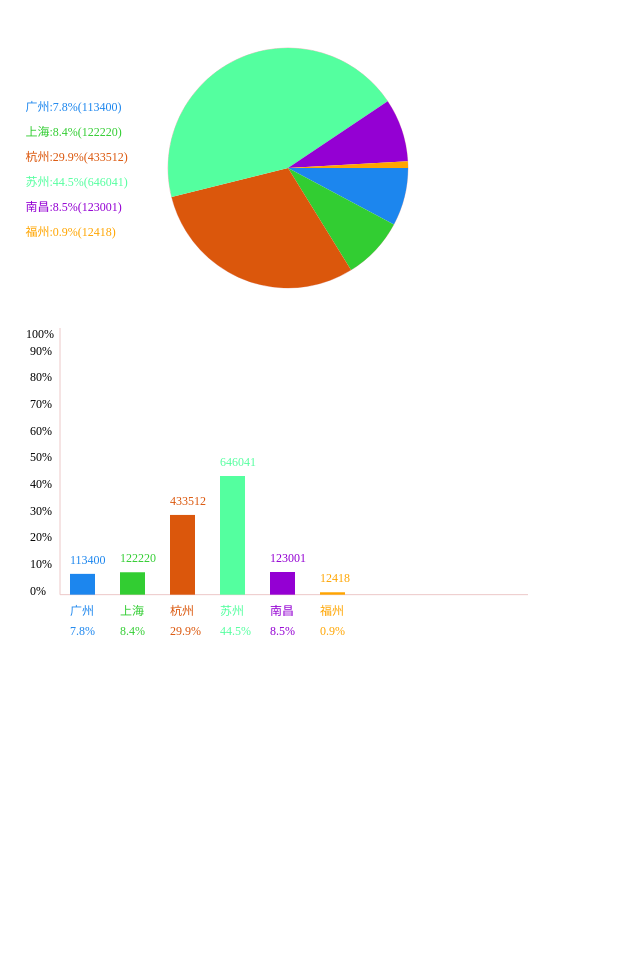
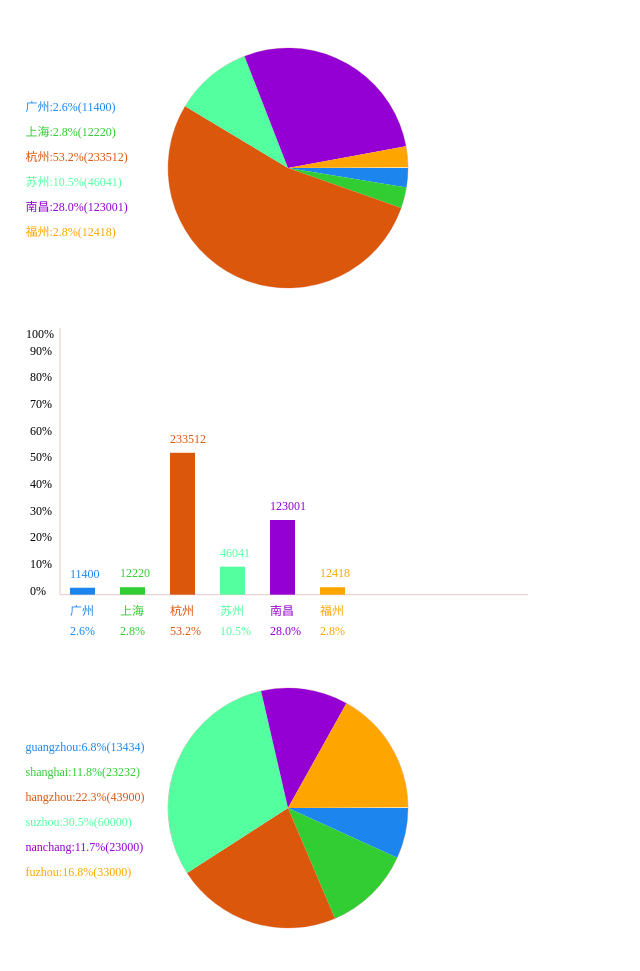
Before and after one commit to keejun/number2chart.js, a plain HTML site: page index.html in a window 1280 px wide. Shown: the whole page, without its empty margins (0-640 px from the left). Before the commit the page ends 800 px from the top, so only its background shows below. Drawn offline with nearby package versions, Linux system fonts and the light colour scheme.

Commit message:
add funtion to jquery
add funtion to jquery

```diff
--- a/index.html
+++ b/index.html
@@ -2,16 +2,21 @@
 <html>
 <head>
     <meta http-equiv="Content-Type" content="text/html; charset=utf-8" />
+    <script src="//ajax.googleapis.com/ajax/libs/jquery/1.9.1/jquery.min.js" type="text/javascript"></script>
+<script  type="text/javascript" src="number2chart.js" charset="utf-8"></script>
     <title>number2chart.js</title>
 </head>
 <body>
                 <div id="displaypie"></div>
                 <div id="displaybar"></div>
+                <div id="otherpie"></div>
 </body>
-<script  type="text/javascript" src="number2chart.js" charset="utf-8"></script>
+
 <script type="text/javascript">
-     var dictdata={"广州":113400,"上海":122220,"杭州":433512,"苏州":646041,"南昌":123001,"福州":12418};
-     number2chart.chartpie(dictdata);
-     number2chart.chartbar(dictdata);
+     var dictdata={"广州":11400,"上海":12220,"杭州":233512,"苏州":46041,"南昌":123001,"福州":12418};
+     var otherdictdata={"guangzhou":13434,"shanghai":23232,"hangzhou":43900,"suzhou":60000,"nanchang":23000,"fuzhou":33000};
+     $("#displaypie").chartpie(dictdata);
+     $("#displaybar").chartbar(dictdata);
+     $("#otherpie").chartpie(otherdictdata);
 </script>
 </html>
--- a/number2chart.js
+++ b/number2chart.js
@@ -1,9 +1,6 @@
 /**
  * Created by keejun on 13-12-31.
  */
-var number2chart=new Object();
-    number2chart.chartbar=function(numberlist){
-        var regrex=/\{(\"?[\w|\d|\[\u4e00-\u9fa5\]]{1,}\"?\:\d{1,}\,?){1,}[^\W]\}/;
        function obj2string(o){
             var r=[];
             if(typeof o=="string"){
@@ -28,58 +25,6 @@ var number2chart=new Object();
             }
             return o.toString();
         }
-        var boolnumber=regrex.test(obj2string(numberlist));
-        if(!numberlist||typeof numberlist!="object"||boolnumber==false){
-            return false;
-        }
-        var numberpush = Object.keys(numberlist).map(function(key){
-            return numberlist[key];
-        });
-        var numberindex=Object.keys(numberlist).map(function(key){
-            return key;
-        })
-        var numbers=(numberpush).toString();//变量
-        //判断是否数字
-        var judgenumber=function(){
-            var number=numbers.replace(/[\ |\，|\[a-zA-Z\]+|\~|\`|\!|\@|\#|\$|\%|\^|\&|\*|\(|\)|\-|\_|\+|\=|\||\\|\[|\]|\{|\}|\;|\:|\"|\'|\,|\<|\.|\>|\/|\?]/g,"");
-            var num=parseFloat(number);
-            if(!isNaN(num)){
-                return 1;
-            }
-            else{
-                return -1;
-            }
-        }
-        //过滤出数字数组
-        var arraynumber=function(){
-            var arrnumberfir=numbers.replace(/[\ |\，|\[a-zA-Z\]+|\~|\`|\!|\@|\#|\$|\%|\^|\&|\*|\(|\)|\-|\_|\+|\=|\||\\|\[|\]|\{|\}|\;|\:|\"|\'|\,|\<|\.|\>|\/|\?]/g,":");
-            var arrnumbersec=arrnumberfir.replace(/\:{1,}/g,":");
-            var arrnumberres=arrnumbersec.split(":");
-            if (arrnumberres[arrnumberres.length-1]==""){
-                arrnumberres.pop();
-            }
-            if(arrnumberres[0]==""){
-                arrnumberres=arrnumberres.slice(1);
-            }
-            return arrnumberres;
-        }
-        //对数组进行排序计算
-        var sumcount;
-        var countarry=function(arraynumber){
-            sumcount=arraynumber;
-            var percentarray={};
-            var sum =0;
-            for(var j=0;j<sumcount.length;j++){
-                sum=sum+parseInt(sumcount[j]);
-            }
-            for(var i=0;i<sumcount.length;i++){
-                percentarray["number"+i+":"+sumcount[i]]=(sumcount[i]/sum).toFixed(3);
-
-            }
-            // console.log(percentarray);
-            return percentarray;
-        }
-        //颜色库
        var colorlib={
             "mblue":"#1C86EE",
             "dgreen":"#32CD32",
@@ -97,15 +42,67 @@ var number2chart=new Object();
             "mgreenin":"#7CFC00",
             "dblack":"#545454",
             "bgray":"gray"
+        };
+       function getarraynumbers(numberlist){
+        var regrex=/\{(\"?[\w|\d|\[\u4e00-\u9fa5\]]{1,}\"?\:\d{1,}\,?){1,}[^\W]\}/;
+        var boolnumber=regrex.test(obj2string(numberlist));
+        if(!numberlist||typeof numberlist!="object"||boolnumber==false){
+            return false;
         }
-        /////////////////////////////////
+        var numberpush = Object.keys(numberlist).map(function(key){
+            return numberlist[key];
+        });
+        this.numberindex=Object.keys(numberlist).map(function(key){
+            return key;
+        })
+        var numbers=(numberpush).toString();//变量
+        //判断是否数字
+        this.judgenumber=function(){
+            var number=numbers.replace(/[\ |\，|\[a-zA-Z\]+|\~|\`|\!|\@|\#|\$|\%|\^|\&|\*|\(|\)|\-|\_|\+|\=|\||\\|\[|\]|\{|\}|\;|\:|\"|\'|\,|\<|\.|\>|\/|\?]/g,"");
+            var num=parseFloat(number);
+            if(!isNaN(num)){
+                return 1;
+            }
+            else{
+                return -1;
+            }
+        }
+        //过滤出数字数组
+        this.arraynumber=function(){
+            var arrnumberfir=numbers.replace(/[\ |\，|\[a-zA-Z\]+|\~|\`|\!|\@|\#|\$|\%|\^|\&|\*|\(|\)|\-|\_|\+|\=|\||\\|\[|\]|\{|\}|\;|\:|\"|\'|\,|\<|\.|\>|\/|\?]/g,":");
+            var arrnumbersec=arrnumberfir.replace(/\:{1,}/g,":");
+            var arrnumberres=arrnumbersec.split(":");
+            if (arrnumberres[arrnumberres.length-1]==""){
+                arrnumberres.pop();
+            }
+            if(arrnumberres[0]==""){
+                arrnumberres=arrnumberres.slice(1);
+            }
+            return arrnumberres;
+        }
+        //对数组进行排序计算
+        this.countarry=function(arraynumber){
+            this.sumcount=arraynumber;
+            var percentarray={};
+            var sum =0;
+            for(var j=0;j<this.sumcount.length;j++){
+                sum=sum+parseInt(this.sumcount[j]);
+            }
+            for(var i=0;i<this.sumcount.length;i++){
+                percentarray["number"+i+":"+this.sumcount[i]]=(this.sumcount[i]/sum).toFixed(3);
+            }
+            return percentarray;
+        }
+     }
+      // var number2chart=new Object();
+       var chartobar=function(numberlist,displaycanvas){
+         var funto= new getarraynumbers(numberlist);
         //创建canvas
          var canvas=document.createElement("canvas");
         canvas.height=320;
         canvas.width=520;
         var circlex=canvas.width/10;
         var circley=canvas.height*5/6;
-        var displaycanvas=document.getElementById("displaybar");
         if(displaycanvas.hasChildNodes()){
             displaycanvas.innerHTML="";
         }
@@ -137,7 +134,7 @@ var number2chart=new Object();
         var inum=0;
         var drawtrangle=function(trangle){
             context.beginPath();
-            context.fillText(sumcount[inum],circlex+fontx,circley*(1-trangle)-10);
+            context.fillText(funto.sumcount[inum],circlex+fontx,circley*(1-trangle)-10);
             context.fillRect(circlex+fontx,circley*(1-trangle),25,circley*trangle);
             context.fillStyle=colors[colorindex];
             context.fill();
@@ -154,15 +151,16 @@ var number2chart=new Object();
                 var intextpercent=(trangle[index]*100).toFixed(1);
                 context.font="12px Microsoft YaHei";
                 context.fillStyle=colors[colorindex];
-                context.fillText(numberindex[li],circlex+fonty,circley+20);
+                context.fillText(funto.numberindex[li],circlex+fonty,circley+20);
                 context.fillText(intextpercent+"%",circlex+fonty,circley+40);
                 fonty=fonty+50;
                 li=li+1;
                 drawtrangle(trangle[index]);
             }
         }
-        if(judgenumber()){
-            var percentdict=countarry(arraynumber());
+
+        if(funto.judgenumber()){
+            var percentdict=funto.countarry(funto.arraynumber());
             drawxy();
             drawpercent(percentdict);
         }
@@ -170,110 +168,15 @@ var number2chart=new Object();
             return  "" ;
         }
     }
-//////////////////////////////////////////////////////////////////////////////
-    number2chart.chartpie=function (numberlist){
-    var regrex=/\{(\"?[\w|\d|\[\u4e00-\u9fa5\]]{1,}\"?\:\d{1,}\,?){1,}[^\W]\}/;
-    function obj2string(o){
-        var r=[];
-        if(typeof o=="string"){
-            return "\""+o.replace(/([\'\"\\])/g,"\\$1").replace(/(\n)/g,"\\n").replace(/(\r)/g,"\\r").replace(/(\t)/g,"\\t")+"\"";
-        }
-        if(typeof o=="object"){
-            if(!o.sort){
-                for(var i in o){
-                    r.push(i+":"+obj2string(o[i]));
-                }
-                if(!!document.all&&!/^\n?function\s*toString\(\)\s*\{\n?\s*\[native code\]\n?\s*\}\n?\s*$/.test(o.toString)){
-                    r.push("toString:"+o.toString.toString());
-                }
-                r="{"+r.join()+"}";
-            }else{
-                for(var i=0;i<o.length;i++){
-                    r.push(obj2string(o[i]))
-                }
-                r="["+r.join()+"]";
-            }
-            return r;
-        }
-        return o.toString();
-    }
-    var boolnumber=regrex.test(obj2string(numberlist));
-    if(!numberlist||typeof numberlist!="object"||boolnumber==false){
-        return false;
-    }
-    var numberpush = Object.keys(numberlist).map(function(key){
-        return numberlist[key];
-    });
-    var numberindex=Object.keys(numberlist).map(function(key){
-        return key;
-    })
-    var numbers=(numberpush).toString();//变量
-    //判断是否数字
-    var judgenumber=function(){
-        var number=numbers.replace(/[\ |\，|\[a-zA-Z\]+|\~|\`|\!|\@|\#|\$|\%|\^|\&|\*|\(|\)|\-|\_|\+|\=|\||\\|\[|\]|\{|\}|\;|\:|\"|\'|\,|\<|\.|\>|\/|\?]/g,"");
-        var num=parseFloat(number);
-        if(!isNaN(num)){
-            return 1;
-        }
-        else{
-            return -1;
-        }
-    }
-    //过滤出数字数组
-    var arraynumber=function(){
-        var arrnumberfir=numbers.replace(/[\ |\，|\[a-zA-Z\]+|\~|\`|\!|\@|\#|\$|\%|\^|\&|\*|\(|\)|\-|\_|\+|\=|\||\\|\[|\]|\{|\}|\;|\:|\"|\'|\,|\<|\.|\>|\/|\?]/g,":");
-        var arrnumbersec=arrnumberfir.replace(/\:{1,}/g,":");
-        var arrnumberres=arrnumbersec.split(":");
-        if (arrnumberres[arrnumberres.length-1]==""){
-            arrnumberres.pop();
-        }
-        if(arrnumberres[0]==""){
-            arrnumberres=arrnumberres.slice(1);
-        }
-        return arrnumberres;
-    }
-    //对数组进行排序计算
-    var sumcount;
-    var countarry=function(arraynumber){
-         sumcount=arraynumber;
-        var percentarray={};
-        var sum =0;
-        for(var j=0;j<sumcount.length;j++){
-            sum=sum+parseInt(sumcount[j]);
-        }
-        for(var i=0;i<sumcount.length;i++){
-            percentarray["number"+i+":"+sumcount[i]]=(sumcount[i]/sum).toFixed(3);
-
-        }
-
-        return percentarray;
-    }
-    //颜色库
-    var colorlib={
-        "mblue":"#1C86EE",
-        "dgreen":"#32CD32",
-        "dorange":"#DB570C",
-        "sblue":"#54FF9F",
-        "dpurple":"#9400D3",
-        "yellow":"#FFA500",
-        "scyan":"#00F5FF",
-        "lred":"#86173B",
-        "mgreen":"#90EE90",
-        "lblue":"#AEEEEE",
-        "lgreen":"#7FC712",
-        "lpurple":"#FF00FF",
-        "lblound":"#CDAD00",
-        "mgreenin":"#7CFC00",
-        "dblack":"#545454",
-        "bgray":"gray"
-    }
+    var chartopie=function (numberlist,displaycanvas){
+       var funto= new getarraynumbers(numberlist);
       //创建canvas
        var canvas=document.createElement("canvas");
         canvas.height=320;
         canvas.width=420;
         var circlex=canvas.width/1.5;
         var circley=canvas.height/2;
-    var displaycanvas=document.getElementById("displaypie");
+        console.log(displaycanvas);
     if(displaycanvas.hasChildNodes()){
         displaycanvas.innerHTML="";
     }
@@ -317,15 +220,14 @@ var number2chart=new Object();
             context.font="12px Microsoft YaHei";
             context.fillStyle=colors[colorindex];
             var fontpencent=parseFloat(trangle[index]).toFixed(5);
-
-            context.fillText(numberindex[li]+":"+parseFloat(fontpencent*100).toFixed(1)+"%("+sumcount[li]+")",circlex/16,circlex/3+fonty);
+            context.fillText(funto.numberindex[li]+":"+parseFloat(fontpencent*100).toFixed(1)+"%("+funto.sumcount[li]+")",circlex/16,circlex/3+fonty);
             fonty=fonty+25;
             li=li+1;
             drawtrangle(trangle[index]);
         }
     }
-    if(judgenumber()){
-        var percentdict=countarry(arraynumber());
+    if(funto.judgenumber()){
+        var percentdict=funto.countarry(funto.arraynumber());
         drawcircle();
         drawpercent(percentdict);
     }
@@ -333,3 +235,40 @@ var number2chart=new Object();
         return  "" ;
     }
 } ;
+String.prototype.trim=function(){
+    return this.replace(/(^\s*)|(\s*$)/g, "");
+}
+$.fn.extend({
+      chartbar:function(numberlist){
+          var select=this.selector.trim().toString();
+          var selectidbar=this.selector.trim().toString().split("");
+          if(selectidbar[0]=="#"){
+              var selected=document.getElementById(select.slice(1));
+              if(selected!=null){
+                  chartobar(numberlist,selected);
+              }
+              else{
+                  return "";
+              }
+           }
+         else{
+            return confirm("请使用id获取元素");
+           }
+         },
+      chartpie:function(numberlist){
+          var select=this.selector.trim().toString();
+          var selectidpie=this.selector.trim().toString().split("");
+          if(selectidpie[0]=="#"){
+              var selected=document.getElementById(select.slice(1));
+              if(selected!=null){
+                  chartopie(numberlist,selected);
+              }
+              else{
+                   return "";
+              }
+          }
+          else{
+               return confirm("请使用id获取元素");
+            }
+      }
+})
```
Lines whose indentation alone changed are shown as unchanged.
